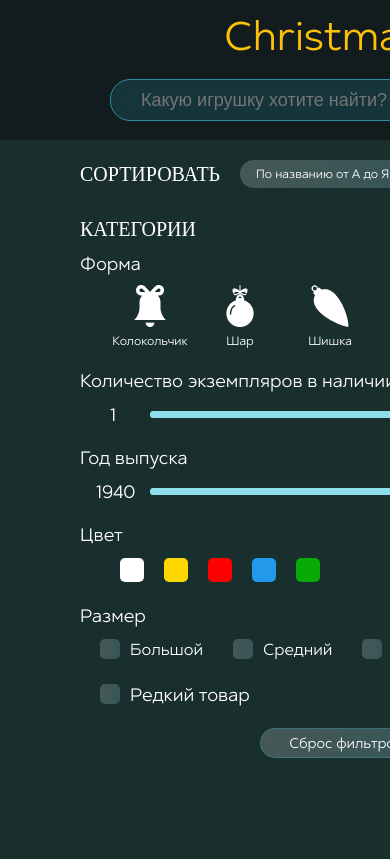
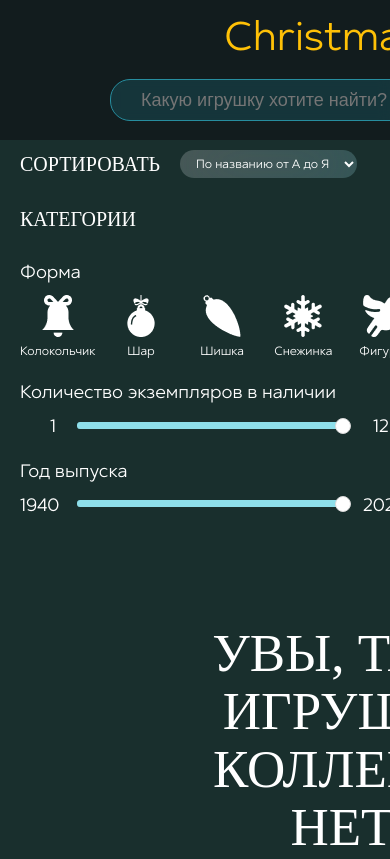
Before and after one commit to lg0leg/OnlineStore, a website built with webpack: page src/index.html in a window 390 px wide. Shown: the top 859 px of the page. Built offline with nearby package versions, Linux system fonts and the light colour scheme; files whose address does not match are found by name; a web font is replaced by a local one.

Commit message:
feat: Improve layout for tablets

```diff
--- a/src/assets/css/style.css
+++ b/src/assets/css/style.css
@@ -721,25 +721,90 @@ html {
     font-size: 40px;
   }
 
+  .t-container {
+    height: auto;
+    display: grid;
+    grid-template-columns: 1fr;
+    grid-template-rows: 400px max-content;
+  }
+
   .filters {
-    padding-left: 80px;
+    padding-left: 20px;
     /* background-color: rgba(155, 155, 255, 0.2); */
   }
 
   .sort-filter {
-    padding-top: 20px;
+    padding-top: 10px;
     padding-bottom: 30px;
   }
 
-  .toy-forms {
-    padding-left: 30px;
+  .categories {
+    display: grid;
+    grid-template-columns: 400px 300px;
+    grid-template-areas:
+      'g1 g9'
+      'g2 g8'
+      'g3 g6'
+      'g4 g7'
+      'g5 g7';
+    grid-gap: 0px 30px;
+    overflow: hidden;
   }
 
-  .t-container {
-    height: auto;
-    display: grid;
-    grid-template-columns: 1fr;
-    grid-template-rows: 650px max-content;
+  .grid-1 {
+    grid-area: g1;
+  }
+
+  .grid-2 {
+    grid-area: g2;
+  }
+
+  .grid-3 {
+    grid-area: g3;
+  }
+
+  .grid-4 {
+    grid-area: g4;
+  }
+
+  .grid-5 {
+    grid-area: g5;
+  }
+
+  .grid-6 {
+    grid-area: g6;
+  }
+
+  .grid-7 {
+    grid-area: g7;
+  }
+
+  .grid-8 {
+    grid-area: g8;
+  }
+
+  .grid-9 {
+    grid-area: g9;
+  }
+
+  .slider-year-counter-start {
+    padding-left: 0px;
+  }
+
+  .slider-year-counter-end {
+    padding-left: 20px;
+  }
+
+  .size-cont {
+    flex-direction: column;
+  }
+
+  .colors-cont {
+    padding-left: 0px;
+  }
+
+  .toy-forms {
+    padding-left: 0px;
   }
 
   .h3-toys {
@@ -748,8 +813,7 @@ html {
 
   .number-of-copies,
   .year-of-purchase {
-    width: 70%;
-    /* padding-right: 50px; */
+    width: 95%;
   }
 
   .favorites {
@@ -759,9 +823,9 @@ html {
   }
 
   .setting-buttons {
-    /* height: 70px; */
-    padding-left: 180px;
-    padding-top: 20px;
+    padding-left: 10px;
+    padding-top: 0px;
+    padding-bottom: 10px;
   }
 
   .toy-cards {
@@ -769,13 +833,9 @@ html {
     min-height: 400px;
     display: flex;
     flex-wrap: wrap;
-    gap: 20px;
+    /* gap: 20px; */
     padding: 10px;
     /* background-color: rgba(255, 155, 155, 0.2); */
     overflow: visible;
   }
-
-  /* .footer {
-    display: none;
-  } */
 }
--- a/src/index.html
+++ b/src/index.html
@@ -39,9 +39,9 @@
               </select>
             </div>
             <div class="categories">
-              <h2 class="h2-toys">Категории</h2>
-              <h3 class="h3-toys">Форма</h3>
-              <div class="toy-forms">
+              <h2 class="h2-toys grid-1">Категории</h2>
+              <h3 class="h3-toys grid-2">Форма</h3>
+              <div class="toy-forms grid-3">
                 <div class="toy-form-item" id="bell-form">
                   <img src="./shapeToy/bell.png" alt="Колокольчик" />
                   <p class="toy-form-text">Колокольчик</p>
@@ -63,7 +63,7 @@
                   <p class="toy-form-text">Фигурка</p>
                 </div>
               </div>
-              <div class="number-of-copies">
+              <div class="number-of-copies grid-4">
                 <h3 class="h3-toys">Количество экземпляров в наличии</h3>
                 <div class="slider-copies-cont" id="slider-copies-cont">
                   <div class="slider-copies-counter-start" id="slider-copies-counter-start">1</div>
@@ -71,7 +71,7 @@
                   <div class="slider-copies-counter-end" id="slider-copies-counter-end">12</div>
                 </div>
               </div>
-              <div class="year-of-purchase">
+              <div class="year-of-purchase grid-5">
                 <h3 class="h3-toys">Год выпуска</h3>
                 <div class="slider-year-cont" id="slider-year-cont">
                   <div class="slider-year-counter-start" id="slider-year-counter-start">1940</div>
@@ -79,7 +79,7 @@
                   <div class="slider-year-counter-end" id="slider-year-counter-end">2020</div>
                 </div>
               </div>
-              <div class="toy-color">
+              <div class="toy-color grid-6">
                 <h3 class="h3-toys">Цвет</h3>
                 <div class="colors-cont">
                   <div class="color-item white" id="color-white"></div>
@@ -89,7 +89,7 @@
                   <div class="color-item green" id="color-green"></div>
                 </div>
               </div>
-              <div class="toy-size">
+              <div class="toy-size grid-7">
                 <h3 class="h3-toys">Размер</h3>
                 <div class="size-cont">
                   <div class="size-item">
@@ -106,11 +106,11 @@
                   </div>
                 </div>
               </div>
-              <div class="favorites">
+              <div class="favorites grid-8">
                 <div class="favorites-checkbox" id="favorites-checkbox"></div>
                 <p class="favorites-text">Редкий товар</p>
               </div>
-              <div class="setting-buttons">
+              <div class="setting-buttons grid-9">
                 <button class="reset-settings" id="reset-settings">Сброс фильтров</button>
               </div>
             </div>
```
